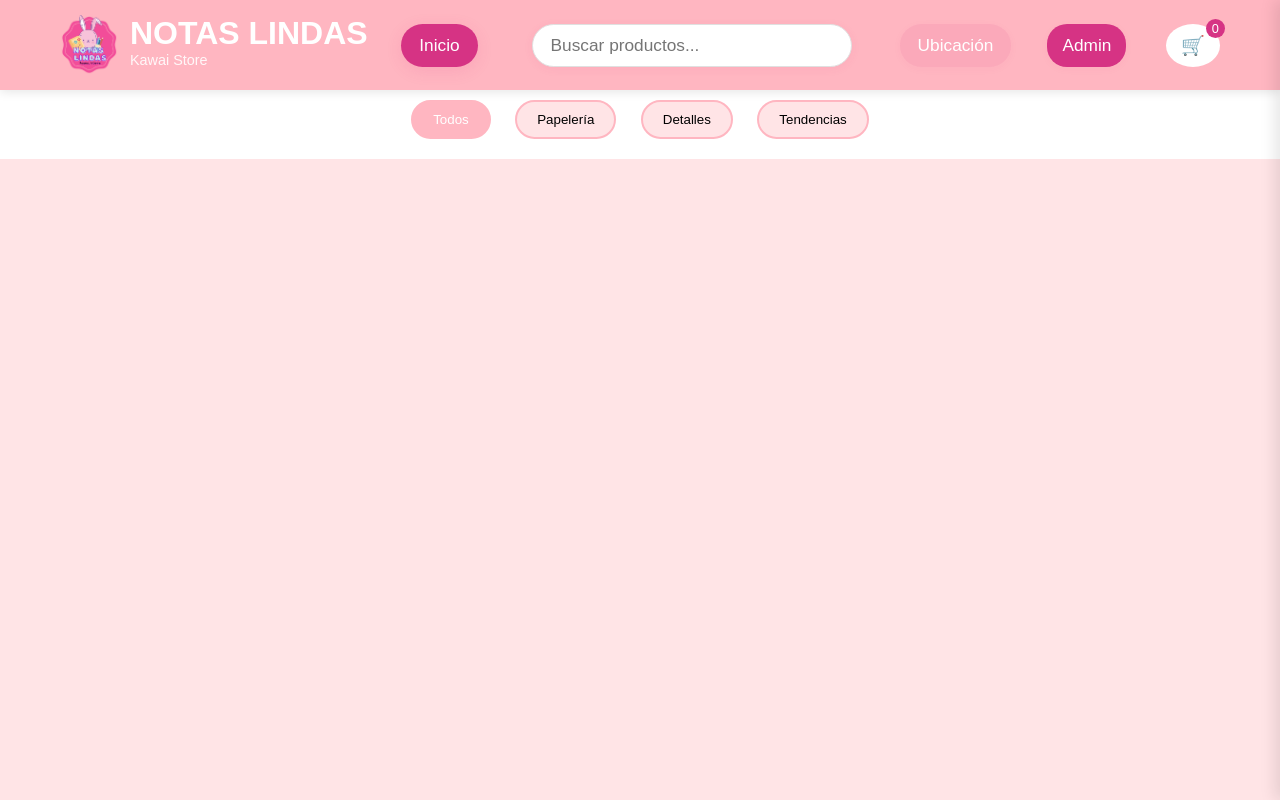
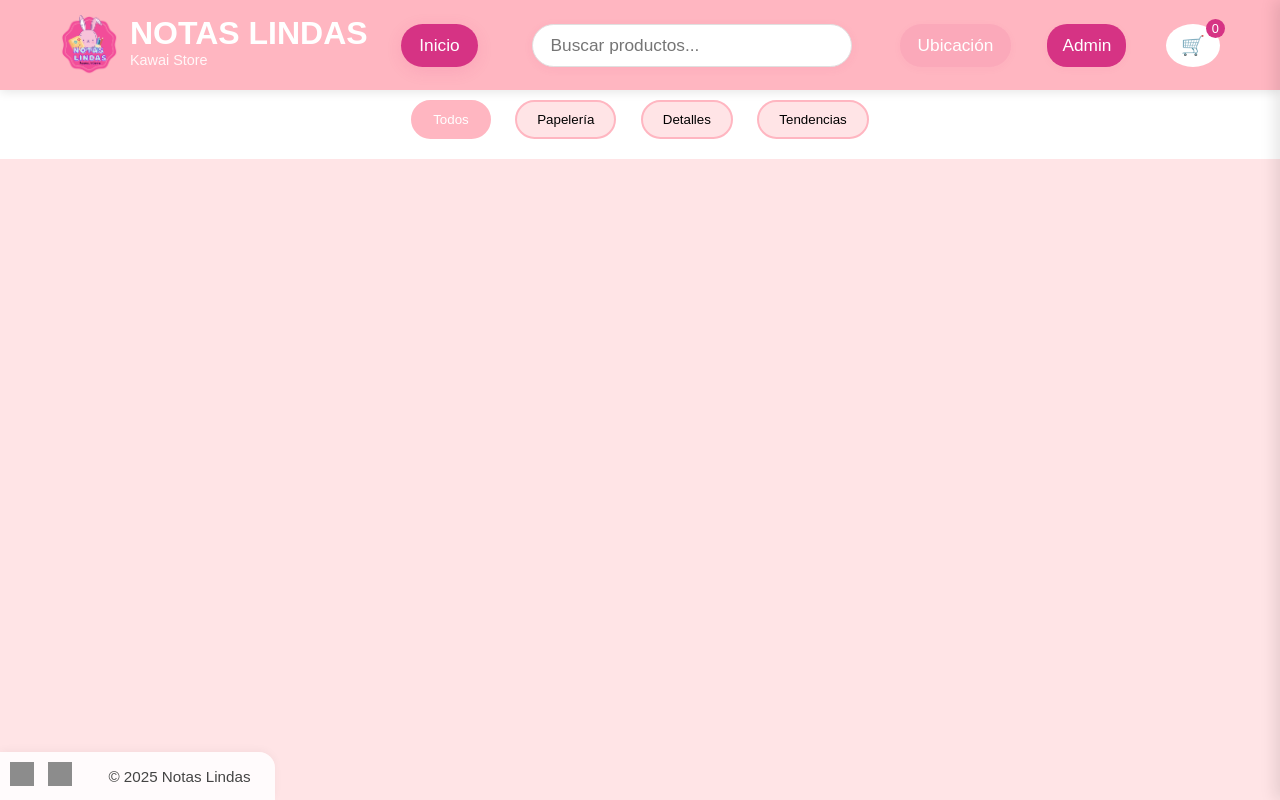
Before and after one commit to jhonda23/PAG_NOTASLINDAS, a plain HTML site: page html/index.html in a window 1280 px wide. Drawn offline with Linux system fonts and the light colour scheme; no server answers; grey boxes are pictures that could not be loaded.

Commit message:
se agrego footer

```diff
--- a/html/index.html
+++ b/html/index.html
@@ -124,4 +124,15 @@
 
     <script type="module" src="../js/app.js"></script>
 </body>
+ <footer class="footer-social">
+        <div class="footer-icons">
+            <a href="https://facebook.com" target="_blank" aria-label="Facebook">
+                <img src="https://cdn.jsdelivr.net/gh/simple-icons/simple-icons/icons/facebook.svg" alt="Facebook" style="width:24px;height:24px;filter:invert(0.3);">
+            </a>
+            <a href="https://www.instagram.com/notas_lindas20?utm_source=ig_web_button_share_sheet&igsh=ZDNlZDc0MzIxNw==" target="_blank" aria-label="Instagram">
+                <img src="https://cdn.jsdelivr.net/gh/simple-icons/simple-icons/icons/instagram.svg" alt="Instagram" style="width:24px;height:24px;filter:invert(0.3);">
+            </a>
+        </div>
+        <div class="footer-copy">&copy; 2025 Notas Lindas</div>
+    </footer>
 </html>
```
Also changed, not shown: html/ubicacion.html (+13 -12 lines).
